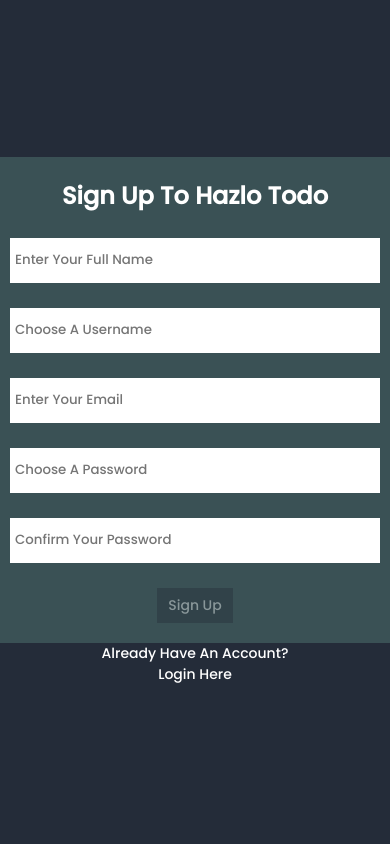
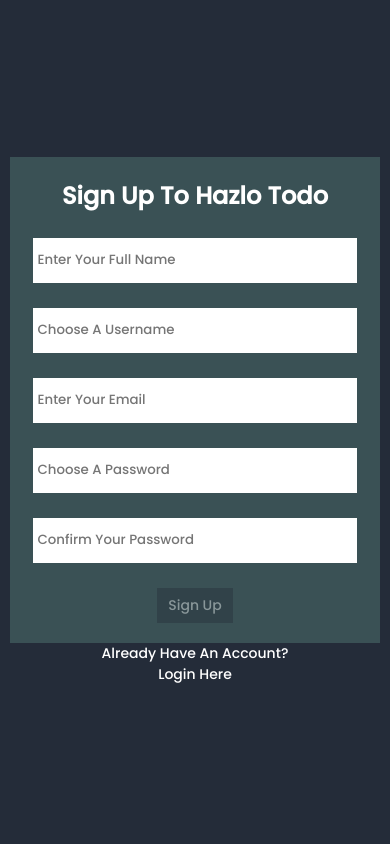
Before and after one commit to Praisecodes/Hazlo-Todo, a PHP site: page /signup/index.html in a window 390 px wide. Run offline with PHP 8.4, Linux system fonts and the light colour scheme; some libraries are stand-ins or nearby versions.

Commit message:
Update: Working on responsiveness

```diff
--- /dev/null
+++ b/styles/_responsive.scss
@@ -0,0 +1,10 @@
+@media screen and (max-width: 507px){
+    .container_signup{
+        .signup{
+            width: 95vw;
+            input{
+                width: 85%;
+            }
+        }
+    }
+}
--- a/styles/index.css
+++ b/styles/index.css
@@ -735,4 +735,13 @@ body {
   -webkit-transition: .5s;
   transition: .5s;
 }
+
+@media screen and (max-width: 507px) {
+  .container_signup .signup {
+    width: 95vw;
+  }
+  .container_signup .signup input {
+    width: 85%;
+  }
+}
 /*# sourceMappingURL=index.css.map */
--- a/styles/index.scss
+++ b/styles/index.scss
@@ -215,3 +215,4 @@ body{
 @import './workarea';
 @import './login';
 @import './signup';
+@import './responsive';
```
Also changed, not shown: 1 other file.
